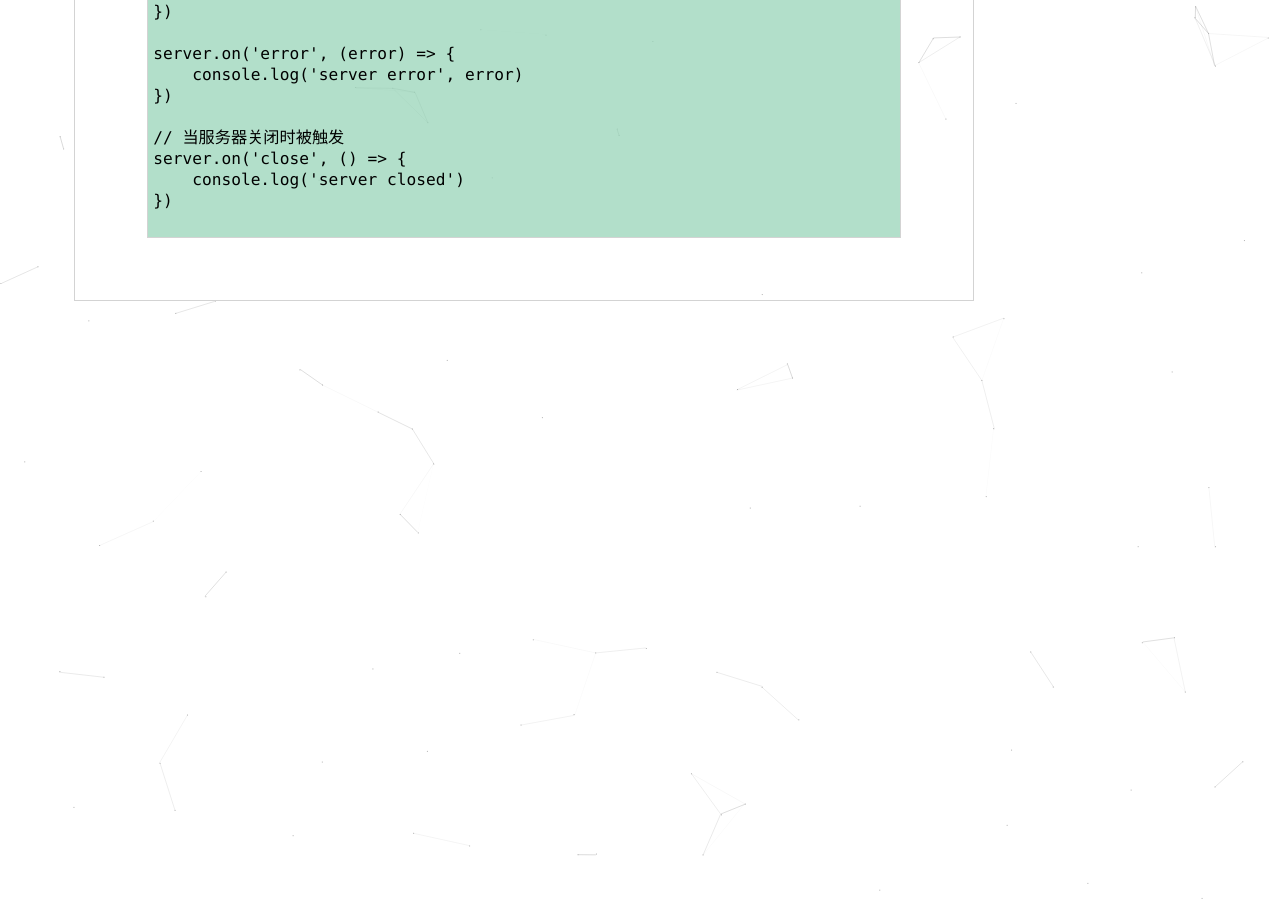
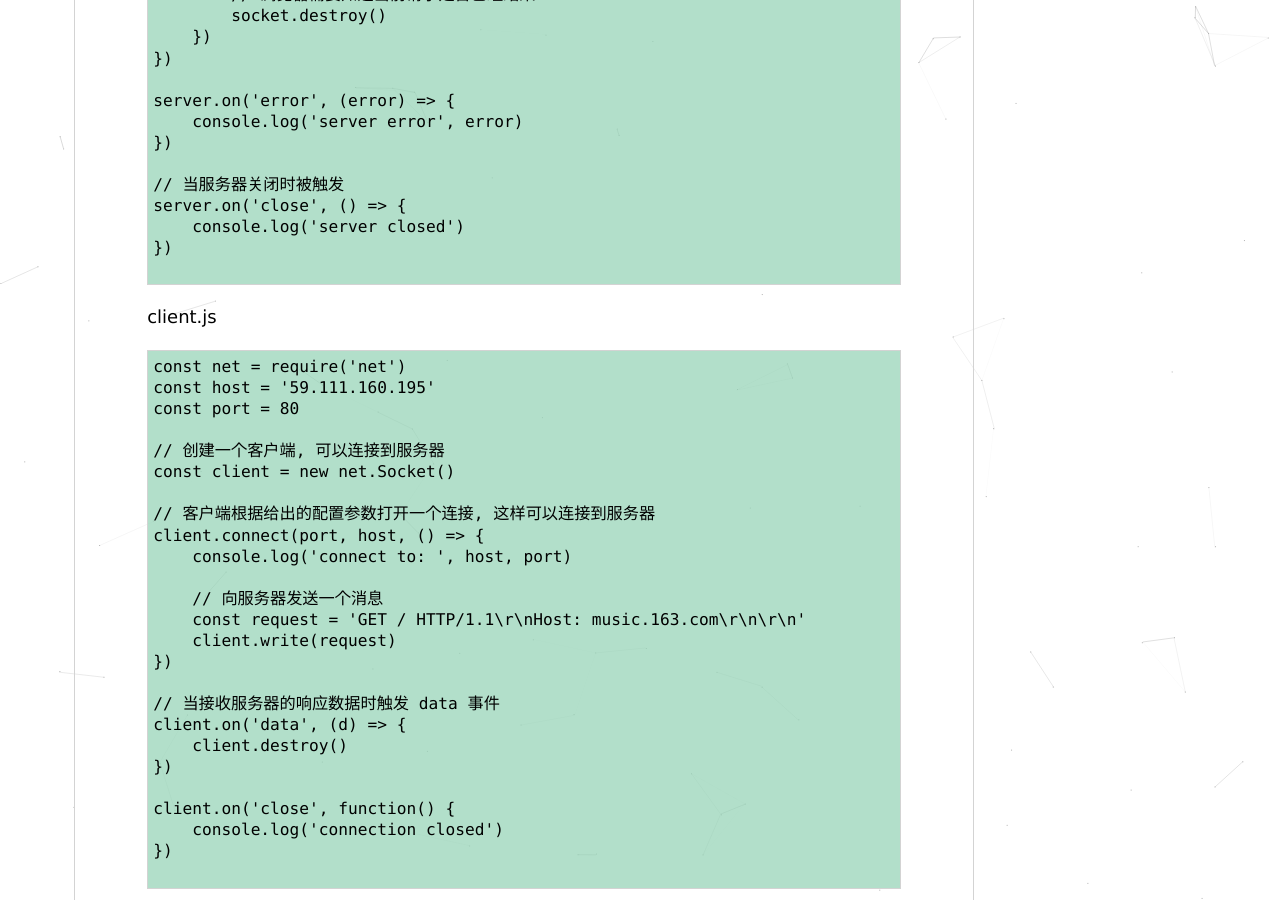
Before and after one commit to Young6118/jekyll_demo, a Jekyll site: the page built from _posts/2017-5-22-Nodejs 学习.md, in a window 1280 px wide and 900 px high, scrolled down 3009 px. Built offline with Jekyll 4.4.1, drawn with Linux system fonts in a browser that asks for light colours; our own code applies the rules of GitHub Pages for plain Markdown files; before the commit the page ends 3343 px from its top, so only the background shows below that.

Commit message:
add client.js

```diff
--- a/_posts/2017-5-22-Nodejs 学习.md
+++ b/_posts/2017-5-22-Nodejs 学习.md
@@ -70,6 +70,7 @@ Socket
 > 在 Socket 基础上构造出Create、Listen、Connect、Accept、Send、Read和Write 等基本函数
 > 传输层 TCP 基于网络层 IP 协议，应用层的 HTTP 协议基于 TCP，Socket 只是提供了一个针对 TCP 和 UDP 编程的接口
 
+server.js
 <pre>
 // 引入一个模块
 const net = require('net')
@@ -132,3 +133,33 @@ server.on('close', () => {
 })
 
 </pre>
+
+
+client.js
+<pre>
+const net = require('net')
+const host = '59.111.160.195'
+const port = 80
+
+// 创建一个客户端, 可以连接到服务器
+const client = new net.Socket()
+
+// 客户端根据给出的配置参数打开一个连接, 这样可以连接到服务器
+client.connect(port, host, () => {
+    console.log('connect to: ', host, port)
+
+    // 向服务器发送一个消息
+    const request = 'GET / HTTP/1.1\r\nHost: music.163.com\r\n\r\n'
+    client.write(request)
+})
+
+// 当接收服务器的响应数据时触发 data 事件
+client.on('data', (d) => {
+    client.destroy()
+})
+
+client.on('close', function() {
+    console.log('connection closed')
+})
+
+</pre>
```
